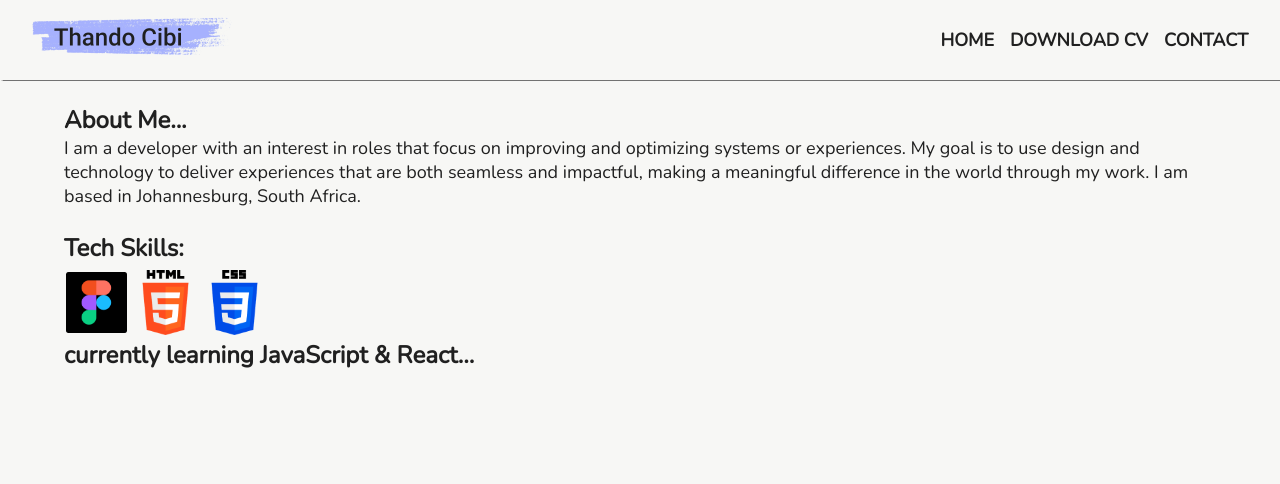
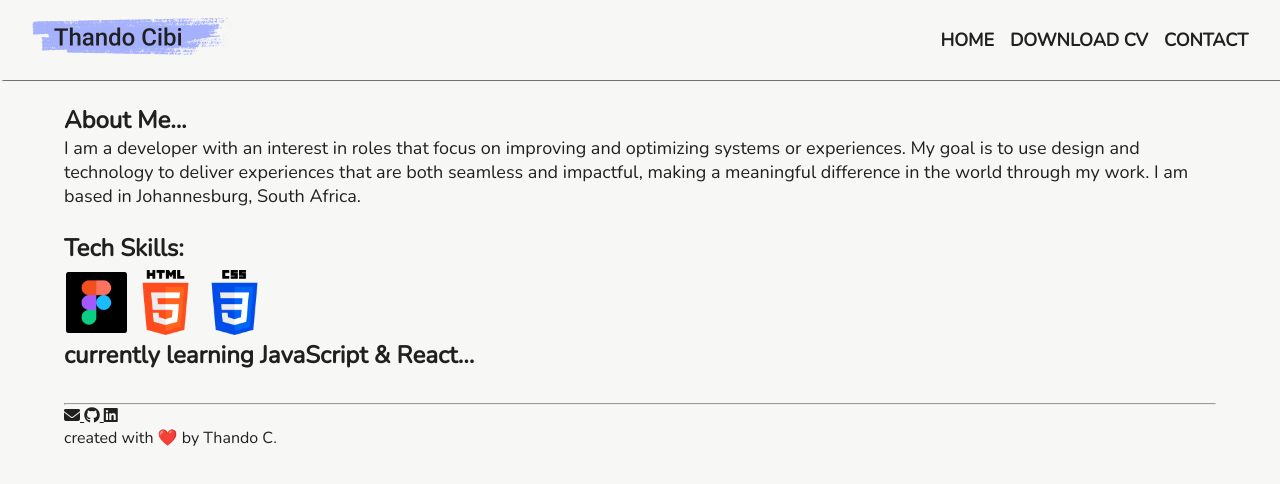
Before and after one commit to thxndoc/my-dev-portfolio, a plain HTML site: page index.html in a window 1280 px wide. Drawn offline with nearby package versions, Linux system fonts and the light colour scheme.

Commit message:
Add content for footer

```diff
--- a/index.html
+++ b/index.html
@@ -46,5 +46,26 @@
         <h2>currently learning JavaScript & React...</h2>
     </section>
 </main>
+
+<!--footer-->
+<div class="footer" id="end">
+    <hr>
+    <footer>
+            <div class="socials"> <!--icons for social media-->
+               <a href="mailto:uthandocibi@gmail.com" target="_blank">
+                   <i class="fa-solid fa-envelope"></i>
+               </a>
+
+               <a href="https://github.com/thxndoc" target="_blank">
+                   <i class="fa-brands fa-github"></i>
+               </a>
+
+               <a href="https://www.linkedin.com/in/thando-cibi-47b066180/" target="_blank">
+                   <i class="fa-brands fa-linkedin"></i>
+               </a>
+            </div>
+            <p>created with ❤️ by Thando C.</p>
+    </footer>
+</div>
 </body>
 </html>
```
